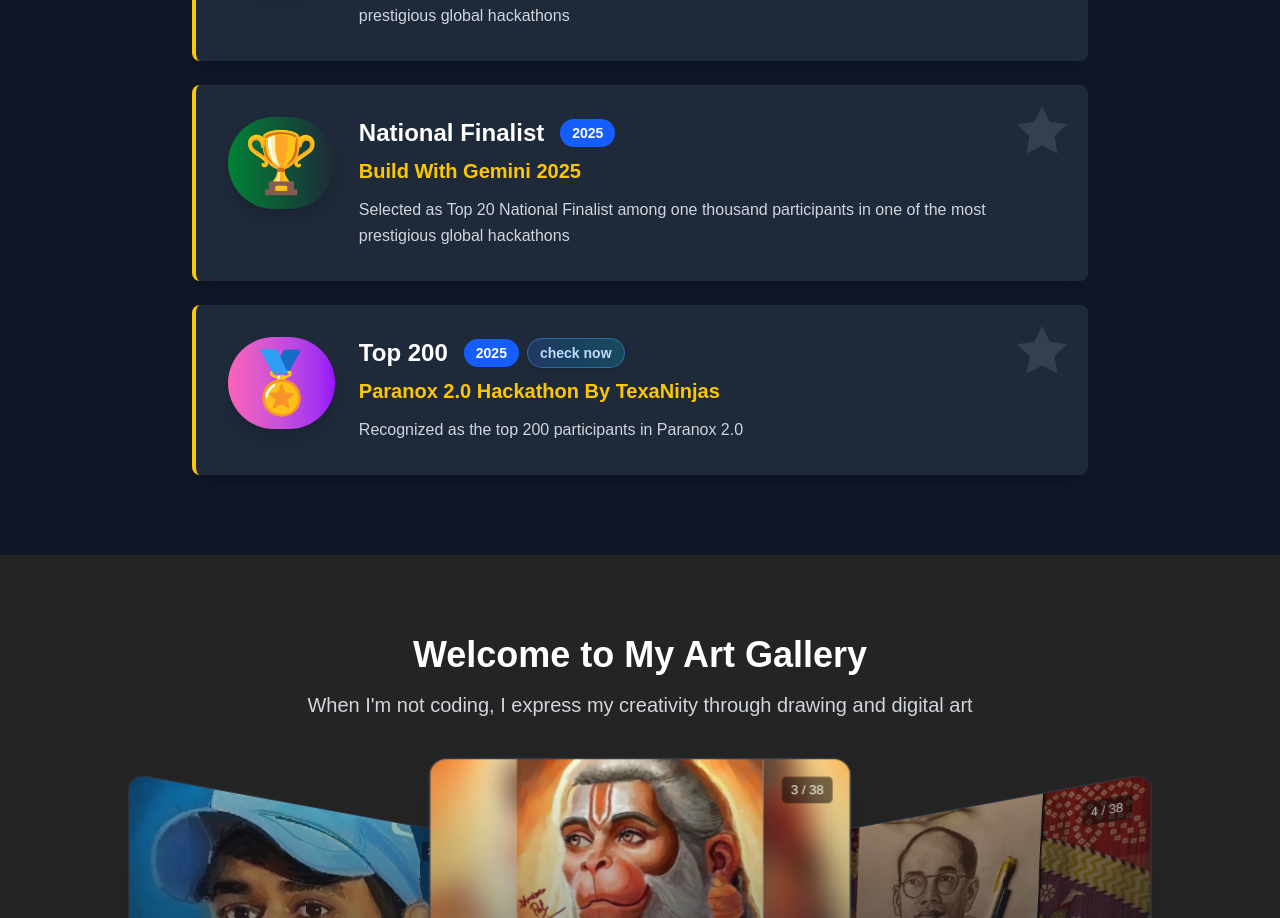
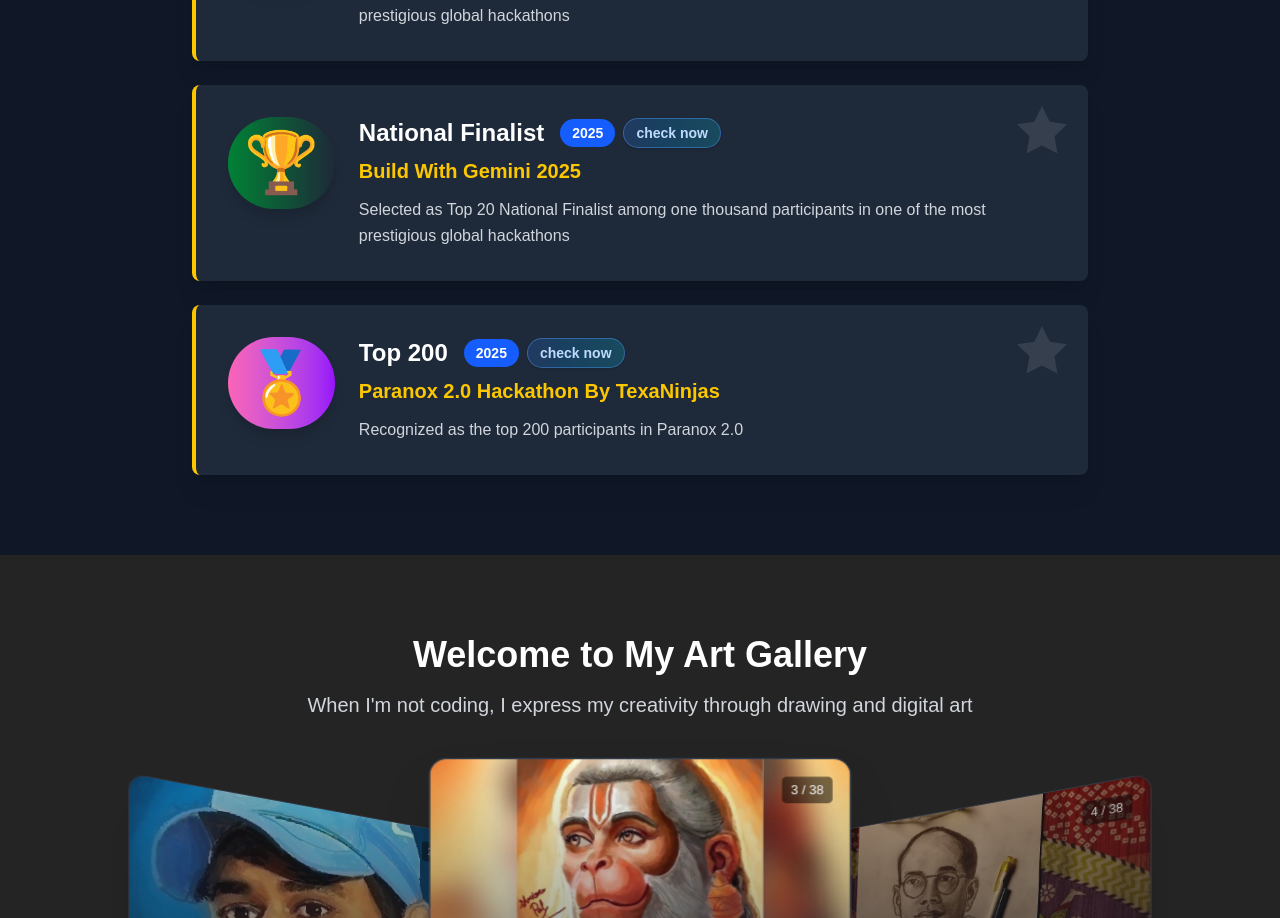
Before and after one commit to shriom17/my-portfolio, a React (Vite) app: page / in a window 1280 px wide. Shown: the part 3515-4433 px from the top of the page. Built offline with nearby package versions, Linux system fonts and the light colour scheme.

Commit message:
Added a new link

```diff
--- a/src/App.tsx
+++ b/src/App.tsx
@@ -983,7 +983,8 @@
       description: "Selected as Top 20 National Finalist among one thousand participants in one of the most prestigious global hackathons",
       icon: "🏆",
       year: "2025",
-      color: "from-green-700 to-white-800"
+      color: "from-green-700 to-white-800",
+      link: "https://www.linkedin.com/posts/shrioma-pal-8176aa268_rank1-buildwithgemini-hackathon2025-activity-7399324424799215616-eNDj?utm_source=share&utm_medium=member_desktop&rcm=ACoAAEGZOhMBdXd1v4QClFCiTtpDkqXxlyqqvAs"
     },
     {
       title: "Top 200",
```
